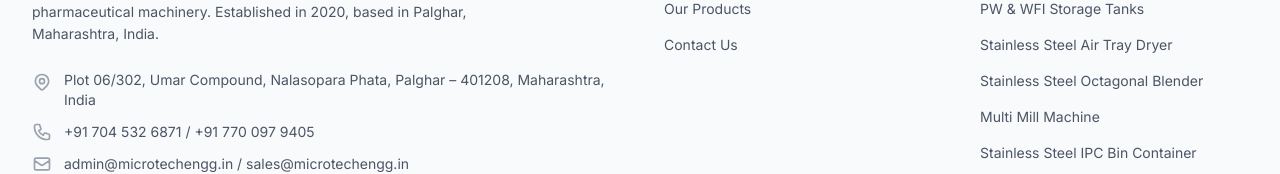
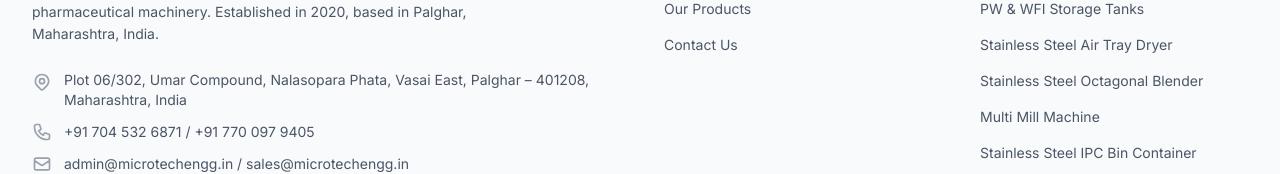
Before and after one commit to Bhavik3105/microtechengg, a Next.js app: page / in a window 1280 px wide. Shown: the part 5641-5815 px from the top of the page. Built offline with nearby package versions, Linux system fonts and the light colour scheme.

Commit message:
update footer address to include Vasai East

```diff
--- a/components/Footer.tsx
+++ b/components/Footer.tsx
@@ -39,7 +39,7 @@
                   <path strokeLinecap="round" strokeLinejoin="round" strokeWidth={2} d="M17.657 16.657L13.414 20.9a1.998 1.998 0 01-2.827 0l-4.244-4.243a8 8 0 1111.314 0z" />
                   <path strokeLinecap="round" strokeLinejoin="round" strokeWidth={2} d="M15 11a3 3 0 11-6 0 3 3 0 016 0z" />
                 </svg>
-                <span>Plot 06/302, Umar Compound, Nalasopara Phata, Palghar – 401208, Maharashtra, India</span>
+                <span>Plot 06/302, Umar Compound, Nalasopara Phata, Vasai East, Palghar – 401208, Maharashtra, India</span>
               </p>
               <p className="flex items-center gap-3">
                 <svg className="w-5 h-5 flex-shrink-0 text-gray-400" fill="none" stroke="currentColor" viewBox="0 0 24 24" aria-hidden="true">
```
